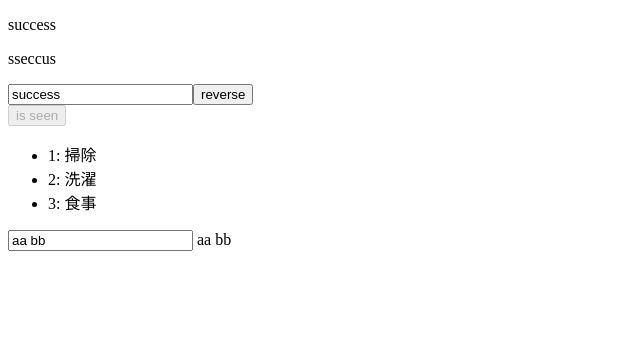
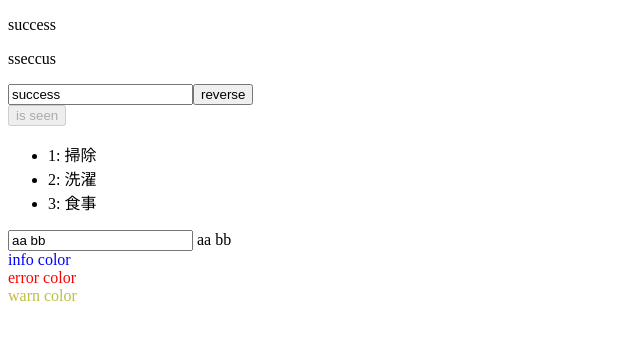
Before and after one commit to fukunagaa/typescript-repository, a Vue app in the folder webpack-vue/: page / in a window 1280 px wide. Shown: the top 340 px of the page, without its empty margins (0-640 px from the left). Built offline with nearby package versions, Linux system fonts and the light colour scheme.

Commit message:
class v-bind:class 使用

```diff
--- a/webpack-vue/src/components/App.vue
+++ b/webpack-vue/src/components/App.vue
@@ -22,6 +22,12 @@
       <input v-model="fullName">
       {{ fullName }}
     </div>
+    <div>
+      <!-- class関連 -->
+      <div class="info">info color</div>
+      <div v-bind:class="{ error: isError }">error color</div>
+      <div v-bind:class="classObject">warn color</div>
+    </div>
   </div>
 </template>
 
@@ -40,7 +46,12 @@ export default {
         {id:3, text: "食事"}
       ],
       firstName: "aa",
-      lastName: "bb"
+      lastName: "bb",
+      isError: true,
+      classObject: {
+        warn: true,
+        solid: false
+      }
     };
   },
   // 算出プロパティはリアクティブな依存関係にもとづきキャッシュされる
--- a/webpack-vue/src/index.ts
+++ b/webpack-vue/src/index.ts
@@ -1,5 +1,7 @@
 import Vue from "vue";
 import App from "./components/app.vue";
+
+import "./less/common.less";
 
 new Vue({
   el: "#app",
--- /dev/null
+++ b/webpack-vue/src/less/common.less
@@ -0,0 +1,15 @@
+.error {
+    color: red;
+}
+
+.warn {
+    color: rgb(190, 190, 68);
+}
+
+.info {
+    color: blue;
+}
+
+.solid {
+    border: 1px solid;
+}
```
